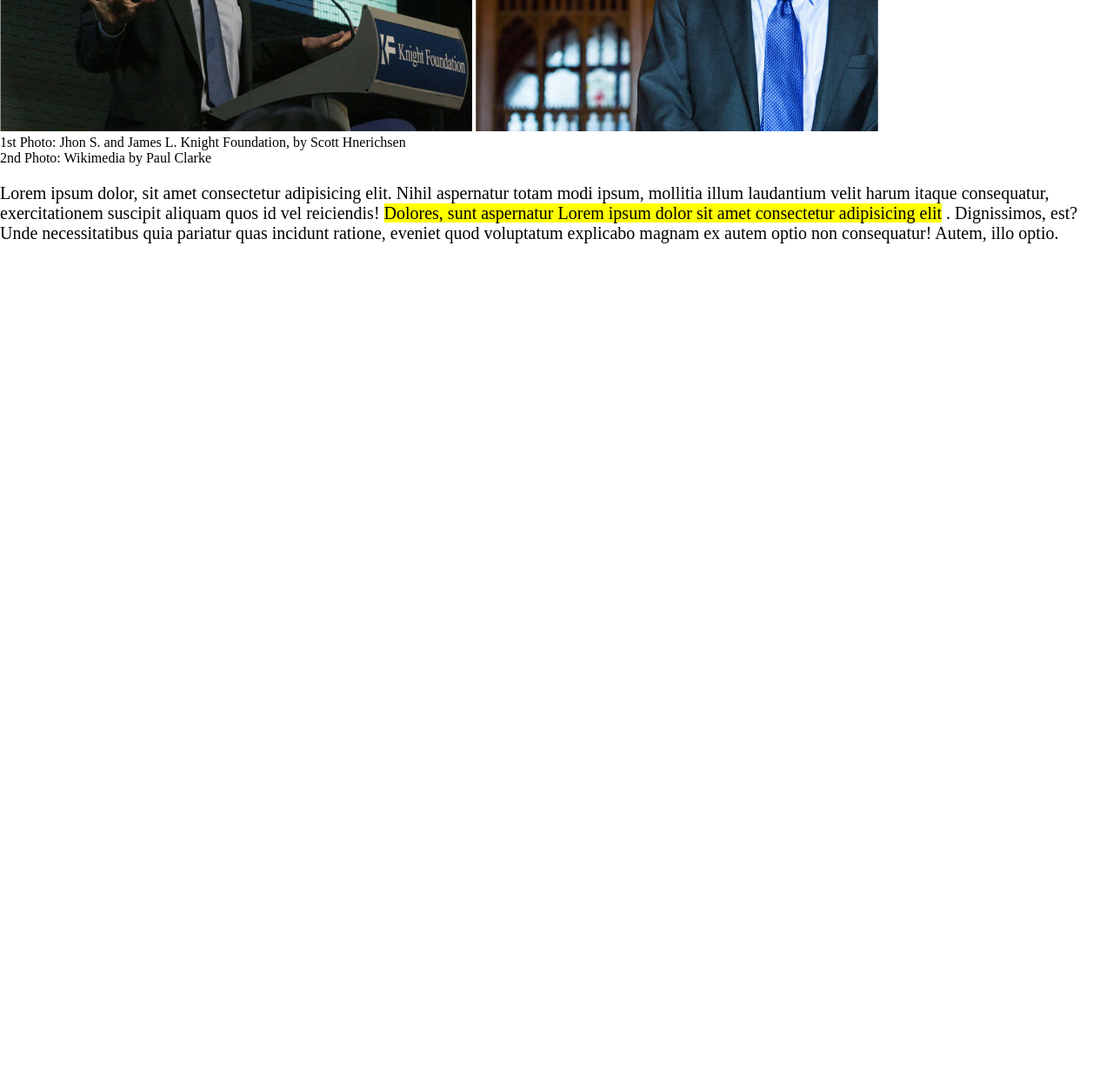
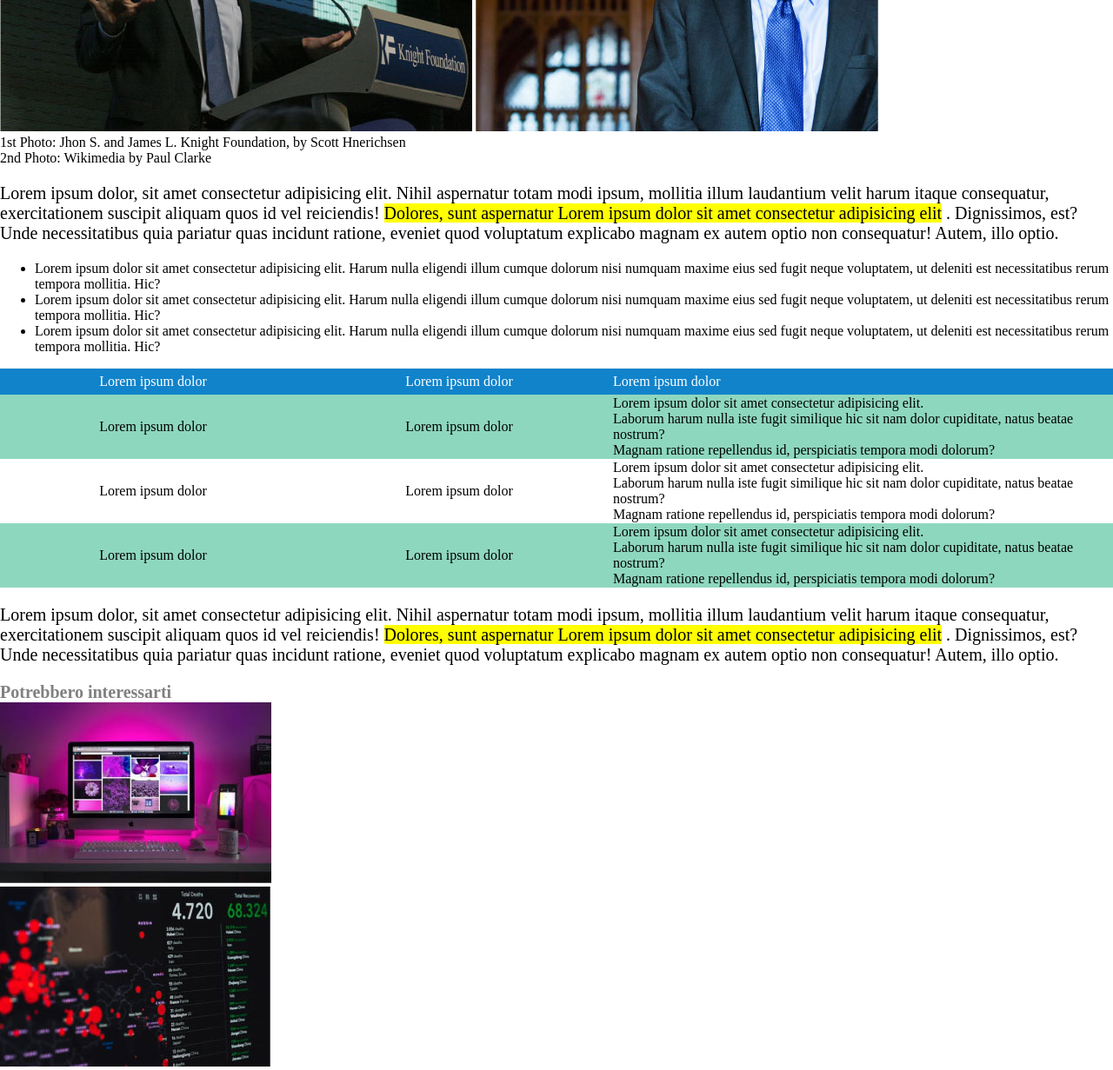
Before and after one commit to Lucacasamassima2001/html-css-booleaner, a plain HTML site: page index.html in a window 1280 px wide. Shown: the part 636-1867 px from the top of the page at 87% size. Before the commit the page ends 936 px from the top, so only its background shows below. Drawn offline with Linux system fonts and the light colour scheme.

Commit message:
add list,table,paragraph and suggestions.

```diff
--- a/assets/style.css
+++ b/assets/style.css
@@ -54,3 +54,36 @@ h1{
 .evidenziato{
     background-color: yellow;
 }
+
+
+.tabella{
+    text-align: center;
+    width: 100%;
+    height: 250px;
+    border-spacing: 0;
+}
+
+.cella{
+  width: 350px;
+}
+
+.primariga{
+    width: 100%;
+    height: 30px;
+    background-color: rgb(16, 131, 203);
+    color: white;
+}
+
+.rigachiara{
+    background-color: rgb(142, 215, 191);
+}
+
+.testolungo{
+    text-align: left;
+}
+
+.suggerimenti{
+    color: grey;
+    font-weight: bold;
+    font-size: 20px;
+}
--- a/index.html
+++ b/index.html
@@ -16,7 +16,7 @@
 
     <main>
      <section>
-        <!-- Titolo,autore e data  -->
+      <!-- Titolo,autore e data/prima sezione  -->
        <h1>Internet deve essere al servizio del "bene pubblico": il manifesto di Tim Barners Lee</h1>
        <div class="sottotitologrigio">Scritto da
          <span class="Thebooleaner">The Booleaner</span>
@@ -24,20 +24,69 @@
        <div class="data">il 10/10/2020</div>
 
 
-       <!-- immagini Tim Barners Lee -->
+      <!-- immagini Tim Barners Lee -->
       <img src="img/tim-1.jpg" alt="">
       <img src="img/tim-2.jpg" alt="">
 
       <!-- Didascalie -->
-
       <div>1st Photo: Jhon S. and James L. Knight Foundation, by Scott Hnerichsen</div>
       <div>2nd Photo: Wikimedia by Paul Clarke</div>
      </section>
 
 
-     <!-- inizio parte di testo -->
+      <!-- inizio parte di testo/seconda sezione -->
      <section>
         <p class="primo-paragrafo">Lorem ipsum dolor, sit amet consectetur adipisicing elit. Nihil aspernatur totam modi ipsum, mollitia illum laudantium velit harum itaque consequatur, exercitationem suscipit aliquam quos id vel reiciendis! <span class="evidenziato">Dolores, sunt aspernatur Lorem ipsum dolor sit amet consectetur adipisicing elit</span> . Dignissimos, est? Unde necessitatibus quia pariatur quas incidunt ratione, eveniet quod voluptatum explicabo magnam ex autem optio non consequatur! Autem, illo optio.</p>
+
+      <!-- Elenco puntato -->
+        <ul>
+            <li>Lorem ipsum dolor sit amet consectetur adipisicing elit. Harum nulla eligendi illum cumque dolorum nisi numquam maxime eius sed fugit neque voluptatem, ut deleniti est necessitatibus rerum tempora mollitia. Hic?</li>
+            <li>Lorem ipsum dolor sit amet consectetur adipisicing elit. Harum nulla eligendi illum cumque dolorum nisi numquam maxime eius sed fugit neque voluptatem, ut deleniti est necessitatibus rerum tempora mollitia. Hic?</li>
+            <li>Lorem ipsum dolor sit amet consectetur adipisicing elit. Harum nulla eligendi illum cumque dolorum nisi numquam maxime eius sed fugit neque voluptatem, ut deleniti est necessitatibus rerum tempora mollitia. Hic?</li>
+        </ul>
+
+        <!-- Tabella -->
+
+        <table class="tabella">
+            <tr class="primariga">
+                <td class="cella">Lorem ipsum dolor</td>
+                <td class="cella">Lorem ipsum dolor</td>
+                <td class="testolungo">Lorem ipsum dolor</td>
+            </tr>
+
+            <tr class="rigachiara">
+                <td>Lorem ipsum dolor</td>
+                <td>Lorem ipsum dolor</td>
+                <td class="testolungo">Lorem ipsum dolor sit amet consectetur adipisicing elit. <br> Laborum harum nulla iste fugit similique hic sit nam dolor cupiditate, natus beatae nostrum? <br> Magnam ratione repellendus id, perspiciatis tempora modi dolorum?</td>
+            </tr>
+
+            <tr>
+                <td>Lorem ipsum dolor</td>
+                <td>Lorem ipsum dolor</td>
+                <td class="testolungo">Lorem ipsum dolor sit amet consectetur adipisicing elit. <br> Laborum harum nulla iste fugit similique hic sit nam dolor cupiditate, natus beatae nostrum? <br> Magnam ratione repellendus id, perspiciatis tempora modi dolorum?</td>
+            </tr>
+
+            <tr class="rigachiara">
+                <td>Lorem ipsum dolor</td>
+                <td>Lorem ipsum dolor</td>
+                <td class="testolungo">Lorem ipsum dolor sit amet consectetur adipisicing elit. <br> Laborum harum nulla iste fugit similique hic sit nam dolor cupiditate, natus beatae nostrum? <br> Magnam ratione repellendus id, perspiciatis tempora modi dolorum?</td>
+            </tr>
+        </table>
+
+        <!-- Secondo paragrafo -->
+        <p class="primo-paragrafo">Lorem ipsum dolor, sit amet consectetur adipisicing elit. Nihil aspernatur totam modi ipsum, mollitia illum laudantium velit harum itaque consequatur, exercitationem suscipit aliquam quos id vel reiciendis! <span class="evidenziato">Dolores, sunt aspernatur Lorem ipsum dolor sit amet consectetur adipisicing elit</span> . Dignissimos, est? Unde necessitatibus quia pariatur quas incidunt ratione, eveniet quod voluptatum explicabo magnam ex autem optio non consequatur! Autem, illo optio.</p>
+
+        <!-- Suggerimenti -->
+        <div class="suggerimenti">Potrebbero interessarti</div>
+        <div>
+            <img src="img/monitor.jpg" alt="">
+        </div>
+        <div>
+            <img src="img/graph.jpg" alt="">
+        </div>
+
+
+
      </section>
 
 
```
